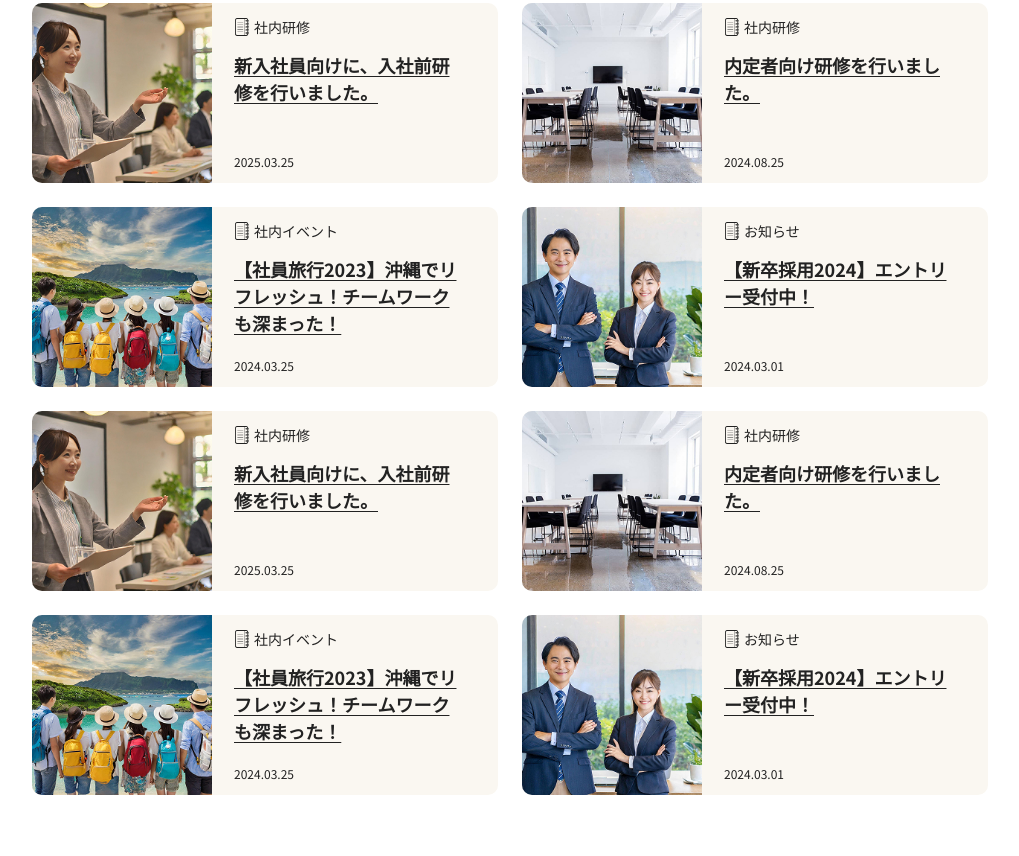
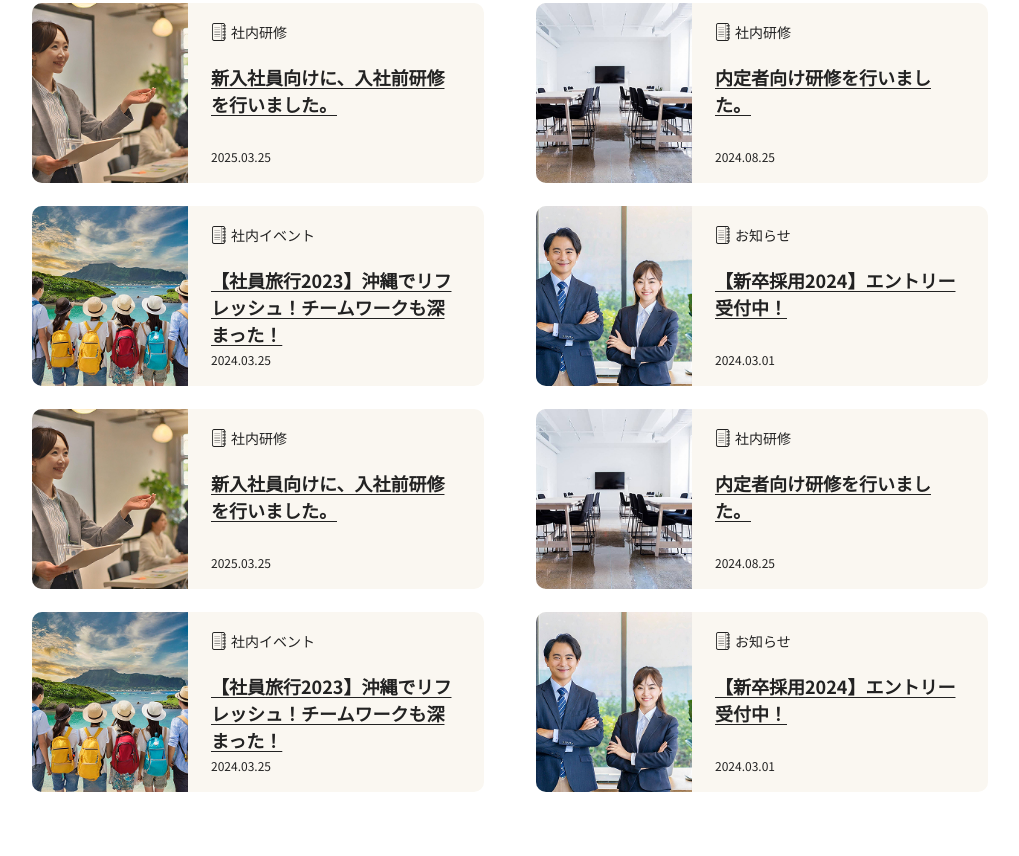
Before and after one commit to tongarigari89-beep/wp_project02, a plain HTML site: page blog.html in a window 1280 px wide. Shown: the part 638-1494 px from the top of the page, without its empty margins (130-1149 px from the left). Drawn offline with Linux system fonts and the light colour scheme; a web font is replaced by a local one.

Commit message:
5ページ目完成

```diff
--- a/blog.css
+++ b/blog.css
@@ -50,13 +50,13 @@
 }
 .blog-list{
     display: grid;
-    grid-template-columns: repeat(2,466px);
-    gap: 24px;
+    grid-template-columns: repeat(2,452px);
+    gap: 23px 52px;
     width: 956px;
     margin: 0 auto;
 }
 .blog-card{
-    width: 466px;
+    width: 452px;
     height: 180px;
     overflow: hidden;
     border-radius: 10px;
@@ -67,12 +67,12 @@
 }
 .blog-card>a{
     display: flex;
-    gap: 22px;
+    gap: 23px;
     width: 100%;
     height: 100%;
 }
 .blog-card>a>img{
-    width: 180px;
+    width: 156px;
     height: 180px;
     flex-shrink: 0;
     object-fit: cover;
@@ -81,10 +81,10 @@
     display: flex;
     flex-direction: column;
     justify-content: space-between;
-    width: 248px;
-    height: 150px;
-    margin-top: 15px;
-    padding-right: 16px;
+    width: 250px;
+    height: 140px;
+    margin-top: 20px;
+    /*padding-right: 16px;*/
 }
 .blog-card__category{
     display: flex;
@@ -99,7 +99,7 @@
     flex-shrink: 0;
 }
 .blog-card h2{
-    margin-top: 16px;
+    margin-top: 23px;
     font-size: 18px;
     font-weight: 700;
     line-height: 1.5;
@@ -113,15 +113,15 @@
 .pagination{
     display: flex;
     justify-content: center;
-    gap: 20px;
-    margin-top: 64px;
+    gap: 32px;
+    margin-top: 98px;
 }
 .pagination__button{
     display: flex;
     justify-content: center;
     align-items: center;
-    width: 40px;
-    height: 40px;
+    width: 58px;
+    height: 58px;
     border: 1px solid #222222;
     border-radius: 50%;
     background: transparent;
--- a/blog.html
+++ b/blog.html
@@ -45,7 +45,7 @@
             <div class="blog-hero__content">
                 <h1>BLOG</h1>
                 <p class="blog-hero__ja">採用ブログ</p>
-                <p class="blog-hero__lead">採用情報やイベント情報、社員の紹介などをご紹介します。</p>
+                <p class="blog-hero__lead">採用情報やイベント情報などをご紹介します。</p>
             </div>
         </div>
     </section>
```
Also changed, not shown: img/blog01-detail.jpg (added), img/blog02-detail.jpg (added), img/blog03-detail.jpg (added), 2 other files.
